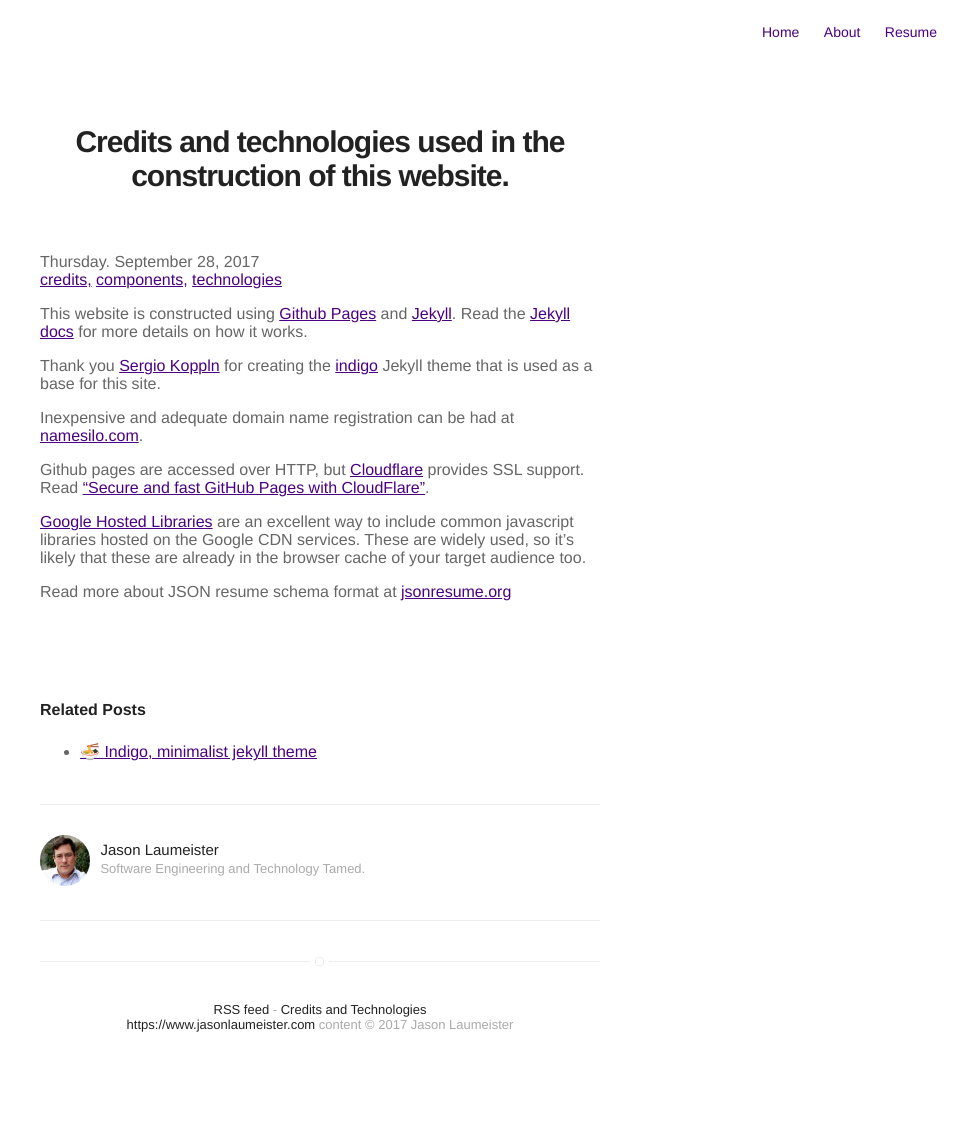
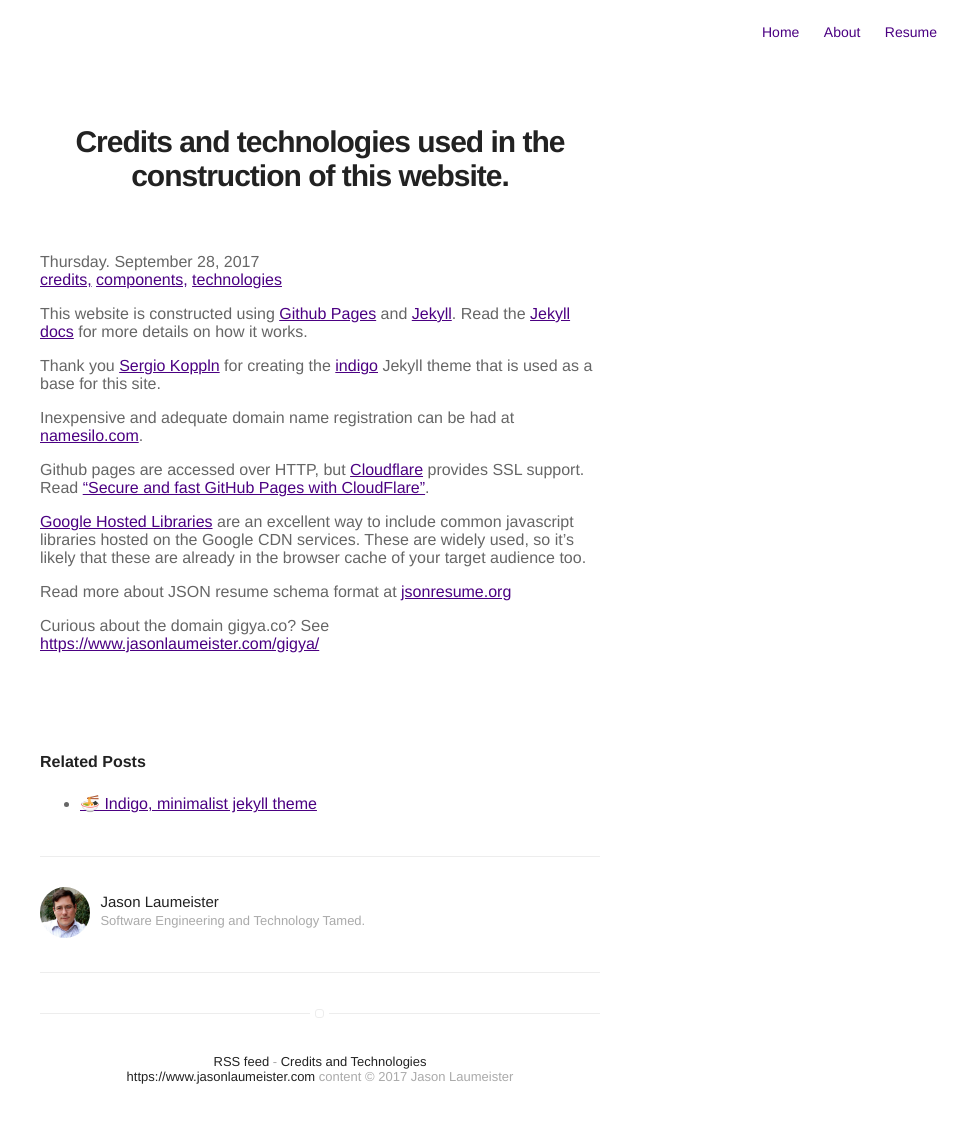
Before and after one commit to jason-laumeister/jason-laumeister.github.io, a Jekyll site: the page built from _posts/2017-09-28-credits-technologies.md, in a window 1280 px wide. Shown: the whole page, without its empty margins (320-1280 px from the left). Built offline with Jekyll 4.4.1, drawn with Linux system fonts in a browser that asks for light colours; nearby versions of some CDN libraries; emoji names are drawn with the system emoji font; before the commit the page ends 1085 px from its top, so only the background shows below that.

Commit message:
more links to the gigya.co info

```diff
--- a/_posts/2017-09-28-credits-technologies.md
+++ b/_posts/2017-09-28-credits-technologies.md
@@ -19,6 +19,8 @@
 
 Read more about JSON resume schema format at [jsonresume.org][json-schema]
 
+Curious about the domain gigya.co? See [https://www.jasonlaumeister.com/gigya/](https://www.jasonlaumeister.com/gigya/)
+
 [github-pages]: https://pages.github.com/
 [jekyll-docs]: https://jekyllrb.com/docs/home
 [jekyll-gh]:   https://github.com/jekyll/jekyll
```
